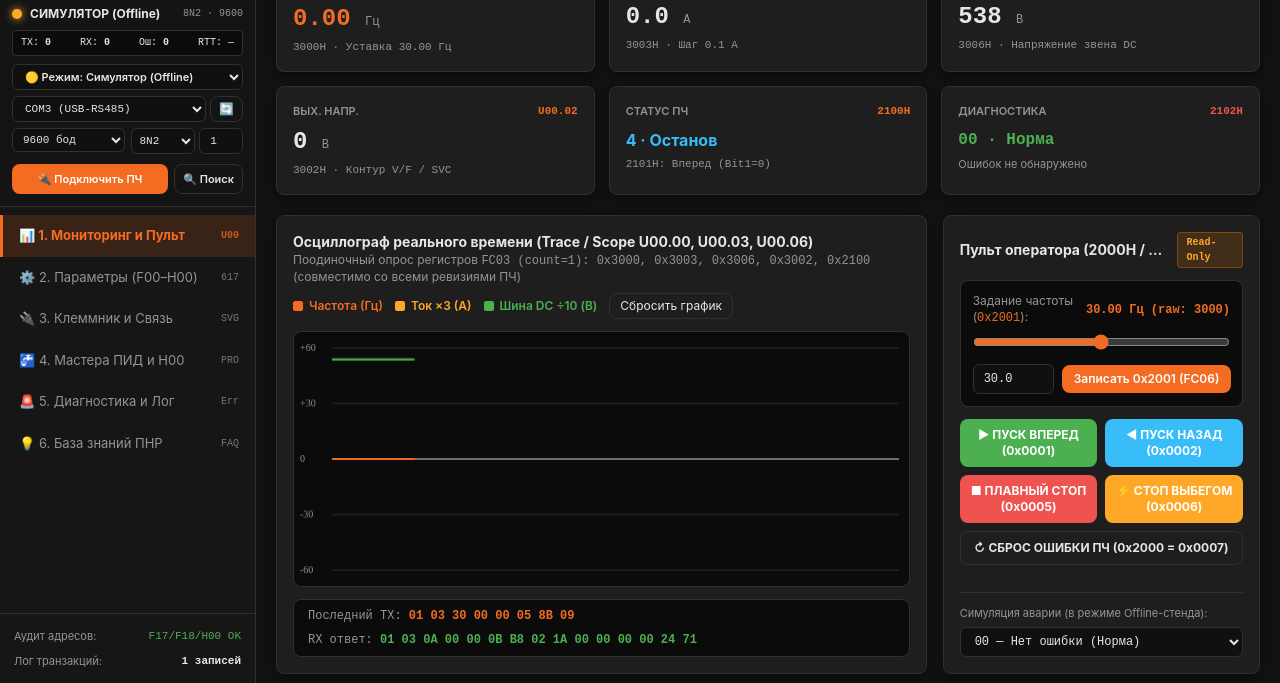
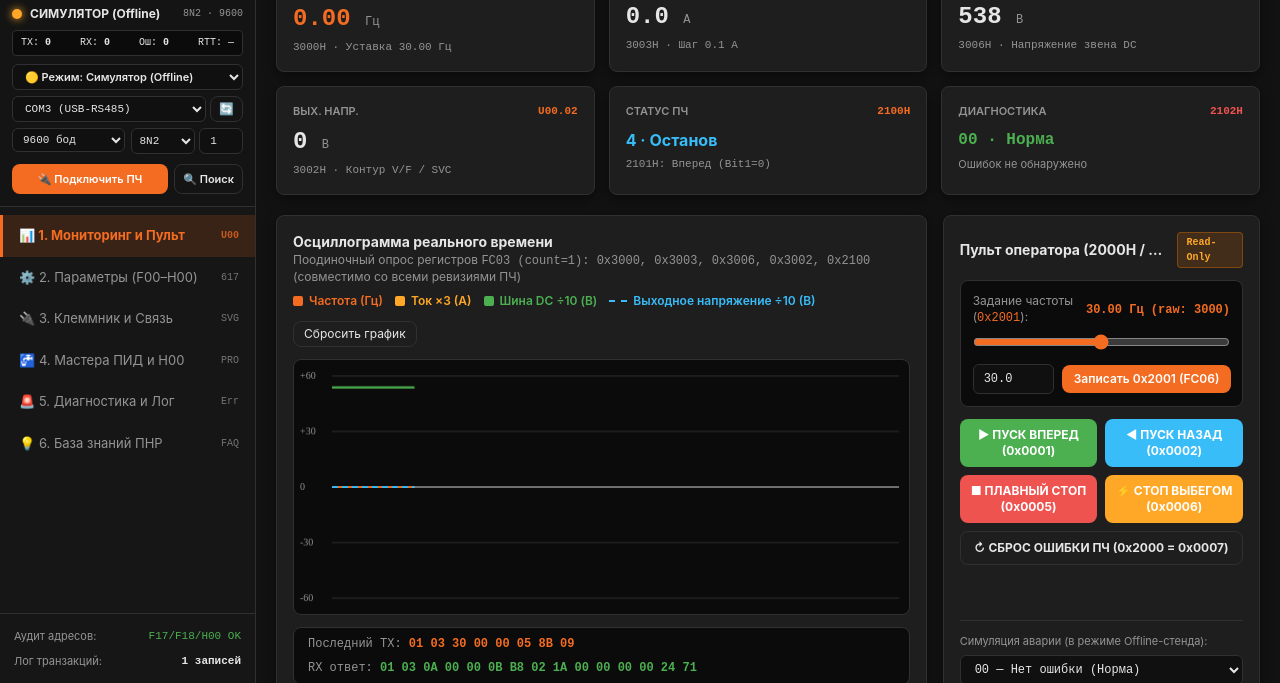
Before and after one commit to uzbatsu-beep/oni-a650-pro, a plain HTML site: page ui/index.html in a window 1280 px wide. Shown: the part 117-800 px from the top of the page. Drawn offline with Linux system fonts and the light colour scheme.

Commit message:
Plot U00.02 output voltage on the live oscilloscope

```diff
--- a/ui/index.html
+++ b/ui/index.html
@@ -429,7 +429,7 @@
               <span>Вых. напр.</span><span class="mono pro-text-primary">U00.02</span>
             </div>
             <div class="text-2xl font-bold mono mt-1.5">
-              <span id="kpiOutVolt">0</span> <span class="text-xs font-normal pro-text-muted">В</span>
+              <span id="kpiOutVolt">—</span> <span class="text-xs font-normal pro-text-muted">В</span>
             </div>
             <div class="text-[11px] pro-text-muted mono mt-1">3002H · Контур V/F / SVC</div>
           </div>
@@ -455,18 +455,21 @@
           <div class="lg:col-span-8 pro-card p-4 space-y-3">
             <div class="flex flex-wrap items-center justify-between gap-2">
               <div>
-                <h3 class="text-sm font-bold">Осциллограф реального времени (Trace / Scope U00.00, U00.03, U00.06)</h3>
+                <h3 class="text-sm font-bold">Осциллограмма реального времени</h3>
                 <p class="text-xs pro-text-muted">Поодиночный опрос регистров <span class="mono">FC03 (count=1): 0x3000, 0x3003, 0x3006, 0x3002, 0x2100</span> (совместимо со всеми ревизиями ПЧ)</p>
               </div>
-              <div class="flex items-center gap-3 text-xs">
-                <span class="flex items-center gap-1.5 font-semibold pro-text-primary">
+              <div class="flex flex-wrap items-center gap-3 text-xs">
+                <span class="flex items-center gap-1.5 font-semibold pro-text-primary" title="U00.00">
                   <span class="w-2.5 h-2.5 rounded-sm inline-block" style="background: var(--primary);"></span> Частота (Гц)
                 </span>
-                <span class="flex items-center gap-1.5 font-semibold" style="color: var(--warning);">
+                <span class="flex items-center gap-1.5 font-semibold" style="color: var(--warning);" title="U00.03">
                   <span class="w-2.5 h-2.5 rounded-sm inline-block" style="background: var(--warning);"></span> Ток ×3 (А)
                 </span>
-                <span class="flex items-center gap-1.5 font-semibold" style="color: var(--success);">
+                <span class="flex items-center gap-1.5 font-semibold" style="color: var(--success);" title="U00.06">
                   <span class="w-2.5 h-2.5 rounded-sm inline-block" style="background: var(--success);"></span> Шина DC ÷10 (В)
+                </span>
+                <span class="flex items-center gap-1.5 font-semibold" style="color: var(--info);" title="U00.02 · 380 В соответствует отметке 38">
+                  <span aria-hidden="true" style="width: 18px; border-top: 2px dashed currentColor;"></span> Выходное напряжение ÷10 (В)
                 </span>
                 <button id="btnClearScope" type="button" class="pro-btn-outline px-2.5 py-1 text-xs cursor-pointer">Сбросить график</button>
               </div>
@@ -1759,7 +1762,10 @@
       if (telemetryMode === 'waiting') return;
       if (telemetryMode === 'rs485') {
         if (polling) {
-          if (performance.now() - lastSnapshotAt > 5000) clearReadings();
+          if (performance.now() - lastSnapshotAt > 5000) {
+            clearReadings();
+            recordScopeSample();
+          }
           return;
         }
         const epoch = telemetryEpoch;
@@ -1842,10 +1848,15 @@
         fActEl.textContent = fObj ? fObj.description : 'Аварийный останов ПЧ';
       }
 
+      recordScopeSample();
+    }
+
+    function recordScopeSample() {
       state.scopeHistory.push({
         f: state.actualFreqHz,
         i: state.outputCurrentA,
-        dc: state.dcBusVolt
+        dc: state.dcBusVolt,
+        outputVolt: state.outputVolt
       });
       if (state.scopeHistory.length > 90) state.scopeHistory.shift();
       drawScope();
@@ -1868,11 +1879,11 @@
       const primaryCol = style.getPropertyValue('--primary').trim() || '#f36c21';
       const warnCol = style.getPropertyValue('--warning').trim() || '#ffa726';
       const succCol = style.getPropertyValue('--success').trim() || '#4caf50';
+      const infoCol = style.getPropertyValue('--info').trim() || '#0284c7';
       const mutedCol = style.getPropertyValue('--text-muted').trim() || '#888';
 
       const pts = state.scopeHistory;
       // Symmetric signed axis: reverse frequency crosses the center zero line.
-      // DC bus and current remain positive with existing overlay scaling.
       const axisMax = A650ScopeMath.rangeForSamples(pts);
       for (let tick = 0; tick <= 4; tick++) {
         const value = axisMax * (1 - tick / 2);
@@ -1890,7 +1901,7 @@
 
       if (pts.length < 2) return;
 
-      function plotLine(key, scale, color) {
+      function plotLine(key, color) {
         ctx.strokeStyle = color;
         ctx.lineWidth = 2.2;
         ctx.beginPath();
@@ -1901,7 +1912,7 @@
             return;
           }
           const x = 38 + (idx / 89) * (W - 50);
-          const v = p[key] * scale;
+          const v = p[key] * A650ScopeMath.scales[key];
           const y = A650ScopeMath.yCoordinate(v, axisMax, H);
           if (segmentStarted) ctx.lineTo(x, y);
           else ctx.moveTo(x, y);
@@ -1910,9 +1921,12 @@
         ctx.stroke();
       }
 
-      plotLine('dc', 0.1, succCol);
-      plotLine('i', 3, warnCol);
-      plotLine('f', 1, primaryCol);
+      plotLine('dc', succCol);
+      plotLine('i', warnCol);
+      plotLine('f', primaryCol);
+      ctx.setLineDash([6, 4]);
+      plotLine('outputVolt', infoCol);
+      ctx.setLineDash([]);
     }
 
     setInterval(stepSimulation, 350);
--- a/ui/scope-math.js
+++ b/ui/scope-math.js
@@ -2,12 +2,13 @@
 (function (root) {
   'use strict';
 
-  // F00 U/I/DC overlay values are scaled in the UI (current ×3, DC bus ÷10).
-  // The signed frequency is intentionally NOT clamped to zero.
+  const scales = Object.freeze({ f: 1, i: 3, dc: 0.1, outputVolt: 0.1 });
+  const channels = Object.entries(scales);
+
   function rangeForSamples(samples) {
     let maximum = 60;
     for (const sample of samples) {
-      for (const [key, scale] of [['f', 1], ['i', 3], ['dc', 0.1]]) {
+      for (const [key, scale] of channels) {
         if (Number.isFinite(sample[key])) {
           maximum = Math.max(maximum, Math.abs(sample[key] * scale));
         }
@@ -22,7 +23,7 @@
     return 16 + ((axisMaximum - value) / (2 * axisMaximum)) * (height - 32);
   }
 
-  const api = Object.freeze({ rangeForSamples, yCoordinate });
+  const api = Object.freeze({ scales, rangeForSamples, yCoordinate });
   if (typeof module !== 'undefined' && module.exports) module.exports = api;
   else root.A650ScopeMath = api;
 })(typeof window !== 'undefined' ? window : globalThis);
```
Also changed, not shown: 1 other file.
